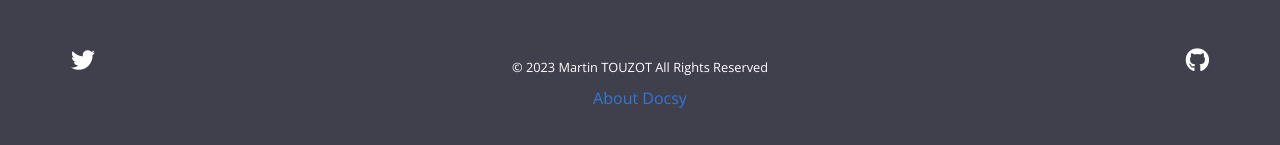
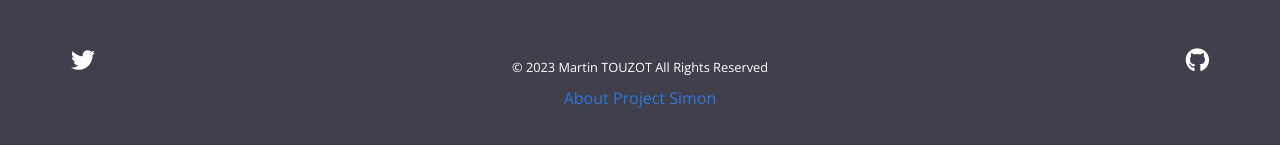
Before and after one commit to Project-Simon/Project-Simon.github.io, a Jekyll site: the page built from pages/index.md, in a window 1280 px wide and 900 px high, scrolled down 885 px. Shown: the part 752-897 px from the top of the window. Built offline with Jekyll 4.4.1, drawn with Linux system fonts in a browser that asks for light colours.

Commit message:
Update footer with the right project name

```diff
--- a/_includes/footer.html
+++ b/_includes/footer.html
@@ -31,7 +31,7 @@
       <div class="col-12 col-sm-4 text-center py-2 order-sm-2">
         <small class="text-white">© {{ 'now' | date: "%Y" }} {{ site.author }} All Rights Reserved</small>
         {% if site.privacy %}<small class="ml-1"><a href="{{ site.privacy }}" target="_blank">Privacy Policy</a></small>{% endif %}
-        <p class="mt-2"><a href="/about/">About Docsy</a></p>
+        <p class="mt-2"><a href="/about/">About Project Simon</a></p>
       </div>
     </div>
   </div>
```
